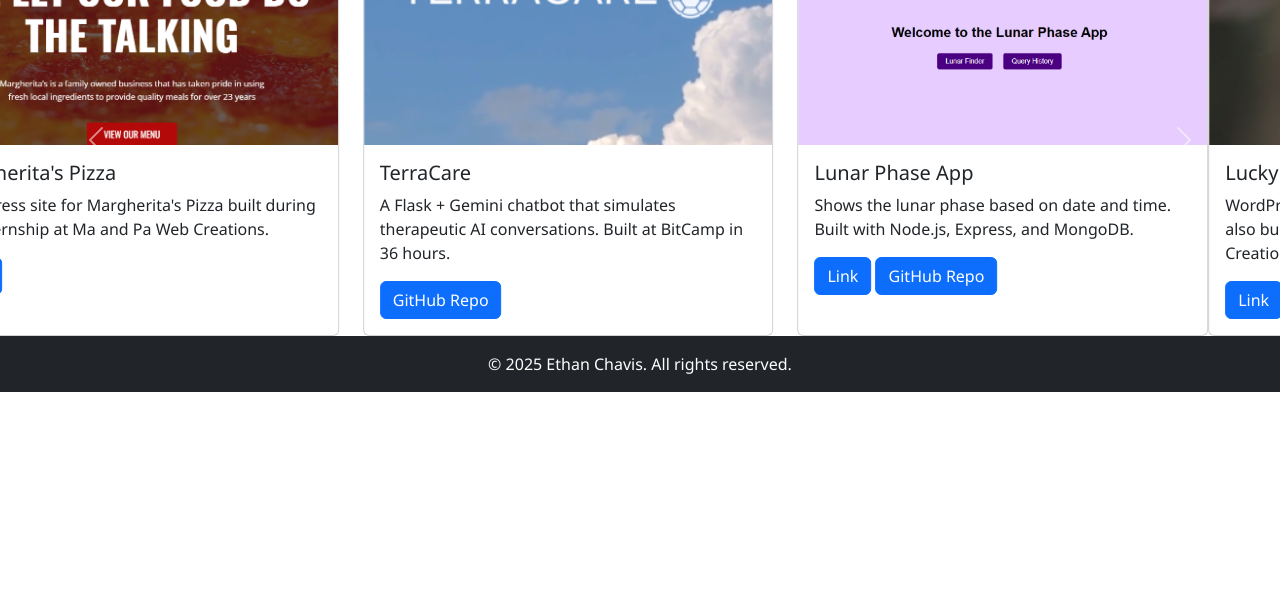
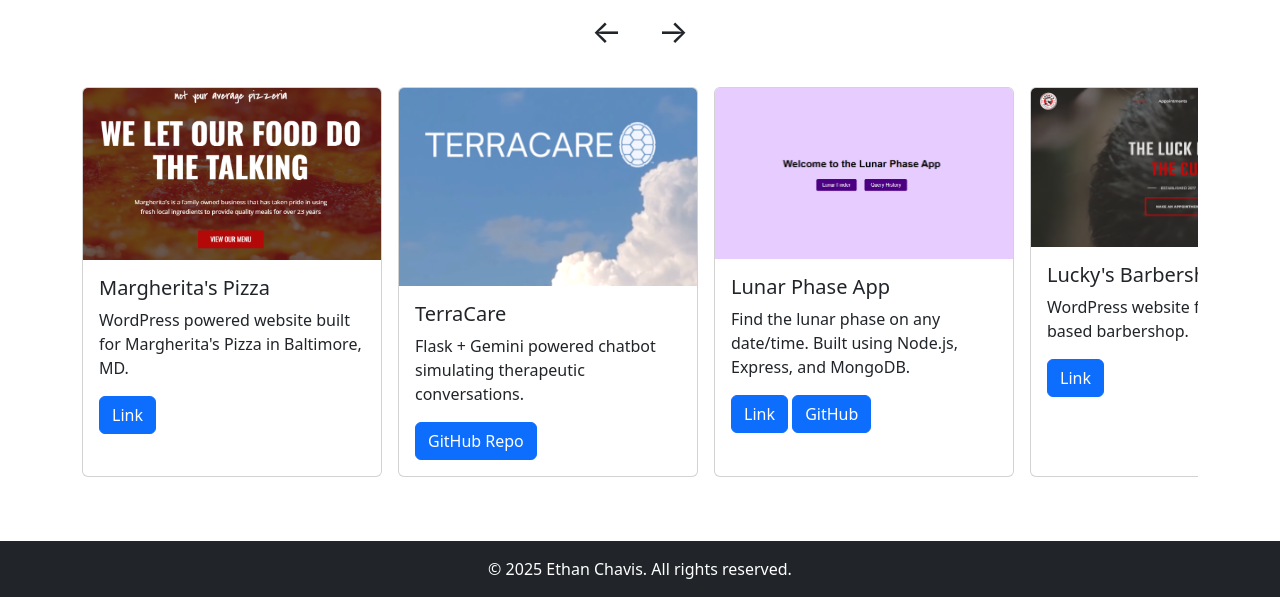
Before and after one commit to echavis11/echavis-portfolio, a plain HTML site: page index.html in a window 1280 px wide. Shown: the part 648-1245 px from the top of the page. Before the commit the page ends 1040 px from the top, so only its background shows below. Drawn offline with nearby package versions, Linux system fonts and the light colour scheme.

Commit message:
Refactor projects section to implement a carousel layout and enhance project card styles

```diff
--- a/index.html
+++ b/index.html
@@ -6,8 +6,44 @@
     <meta name="viewport" content="width=device-width, initial-scale=1">
     <!-- Bootstrap CSS CDN -->
     <link href="https://cdn.jsdelivr.net/npm/bootstrap@5.3.0/dist/css/bootstrap.min.css" rel="stylesheet">
-    <!-- Custom CSS -->
-    <link rel="stylesheet" href="style.css">
+
+    <style>
+      .project-carousel {
+        display: flex;
+        overflow-x: auto;
+        scroll-behavior: smooth;
+        gap: 1rem;
+        padding: 1rem 0;
+      }
+
+      .project-card {
+        flex: 0 0 calc(100% / 3 - 1rem);
+        min-width: 300px;
+        max-width: 300px;
+      }
+
+      .card {
+        height: 100%;
+      }
+
+      .carousel-nav {
+        text-align: center;
+        margin-bottom: 1rem;
+      }
+
+      .carousel-arrow {
+        cursor: pointer;
+        font-size: 2rem;
+        padding: 0 1rem;
+        user-select: none;
+      }
+
+      @media (max-width: 768px) {
+        .project-card {
+          flex: 0 0 90%;
+        }
+      }
+    </style>
 </head>
 <body>
 
@@ -40,77 +76,61 @@
     </section>
 
     <!-- Projects Section -->
-    <div id="projectCarousel" class="carousel slide" data-bs-ride="carousel">
-      <div class="carousel-inner">
+    <section class="container my-5" id="projects">
+      <h2 class="text-center mb-4">Projects</h2>
 
-        <!-- First slide -->
-        <div class="carousel-item active">
-          <div class="row">
-            <div class="col-md-4">
-              <div class="card h-100">
+      <div class="carousel-nav">
+        <span class="carousel-arrow" onclick="scrollCarousel(-1)">&#8592;</span>
+        <span class="carousel-arrow" onclick="scrollCarousel(1)">&#8594;</span>
+      </div>
+
+      <div class="project-carousel" id="projectCarousel">
+        <div class="project-card">
+          <div class="card">
             <img src="images/Pizza.PNG" class="card-img-top" alt="Pizza Screenshot">
             <div class="card-body">
               <h5 class="card-title">Margherita's Pizza</h5>
-                  <p class="card-text">WordPress site for Margherita's Pizza built during my internship at Ma and Pa Web Creations.</p>
+              <p class="card-text">WordPress powered website built for Margherita's Pizza in Baltimore, MD.</p>
               <a href="https://www.bestmargheritapizza.com/" target="_blank" class="btn btn-primary">Link</a>
             </div>
           </div>
         </div>
-            <div class="col-md-4">
-              <div class="card h-100">
-                <img src="images/terracare.png" class="card-img-top" alt="TerraCare Screenshot">
+
+        <div class="project-card">
+          <div class="card">
+            <img src="images/terracare.png" class="card-img-top" alt="Chatbot Therapist Screenshot">
             <div class="card-body">
               <h5 class="card-title">TerraCare</h5>
-                  <p class="card-text">A Flask + Gemini chatbot that simulates therapeutic AI conversations. Built at BitCamp in 36 hours.</p>
+              <p class="card-text">Flask + Gemini powered chatbot simulating therapeutic conversations.</p>
               <a href="https://github.com/ayank674/therapistAI" target="_blank" class="btn btn-primary">GitHub Repo</a>
             </div>
           </div>
         </div>
-            <div class="col-md-4">
-              <div class="card h-100">
+
+        <div class="project-card">
+          <div class="card">
             <img src="images/lunar.png" class="card-img-top" alt="Lunar Phase App Screenshot">
             <div class="card-body">
               <h5 class="card-title">Lunar Phase App</h5>
-                  <p class="card-text">Shows the lunar phase based on date and time. Built with Node.js, Express, and MongoDB.</p>
+              <p class="card-text">Find the lunar phase on any date/time. Built using Node.js, Express, and MongoDB.</p>
               <a href="https://lunarphaseapp.onrender.com/" target="_blank" class="btn btn-primary">Link</a>
-                  <a href="https://github.com/echavis11/lunarPhaseApp" target="_blank" class="btn btn-primary">GitHub Repo</a>
+              <a href="https://github.com/echavis11/lunarPhaseApp" target="_blank" class="btn btn-primary">GitHub</a>
+            </div>
+          </div>
+        </div>
+
+        <div class="project-card">
+          <div class="card">
+            <img src="images/luckys.png" class="card-img-top" alt="Lucky's Barbershop Screenshot">
+            <div class="card-body">
+              <h5 class="card-title">Lucky's Barbershop</h5>
+              <p class="card-text">WordPress website for a Texas-based barbershop.</p>
+              <a href="https://www.luckysbarbershops.co/" target="_blank" class="btn btn-primary">Link</a>
             </div>
           </div>
         </div>
       </div>
-        </div>
-
-        <!-- Second slide -->
-        <div class="carousel-item">
-          <div class="row">
-            <div class="col-md-4">
-              <div class="card h-100">
-                <img src="images/luckys.png" class="card-img-top" alt="Lucky's Barbershop Screenshot">
-                <div class="card-body">
-                  <h5 class="card-title">Lucky's Barbershop</h5>
-                  <p class="card-text">WordPress site for Lucky’s Barbershop in Texas, also built during my internship at Ma and Pa Web Creations.</p>
-                  <a href="https://www.luckysbarbershops.co/" target="_blank" class="btn btn-primary">Link</a>
-                </div>
-              </div>
-            </div>
-            <!-- Add more projects here or leave empty -->
-            <div class="col-md-4"></div>
-            <div class="col-md-4"></div>
-          </div>
-        </div>
-
-      </div>
-
-      <!-- Carousel controls -->
-      <button class="carousel-control-prev" type="button" data-bs-target="#projectCarousel" data-bs-slide="prev">
-        <span class="carousel-control-prev-icon" aria-hidden="true"></span>
-        <span class="visually-hidden">Previous</span>
-      </button>
-      <button class="carousel-control-next" type="button" data-bs-target="#projectCarousel" data-bs-slide="next">
-        <span class="carousel-control-next-icon" aria-hidden="true"></span>
-        <span class="visually-hidden">Next</span>
-      </button>
-    </div>
+    </section>
 
     <footer class="bg-dark text-white text-center py-3">
       &copy; 2025 Ethan Chavis. All rights reserved.
@@ -118,5 +138,14 @@
 
     <!-- Bootstrap JS CDN -->
     <script src="https://cdn.jsdelivr.net/npm/bootstrap@5.3.0/dist/js/bootstrap.bundle.min.js"></script>
+
+    <!-- Carousel Scroll Script -->
+    <script>
+      function scrollCarousel(direction) {
+        const container = document.getElementById('projectCarousel');
+        const scrollAmount = container.clientWidth;
+        container.scrollBy({ left: direction * scrollAmount, behavior: 'smooth' });
+      }
+    </script>
 </body>
 </html>
```
Lines whose indentation alone changed are shown as unchanged.
